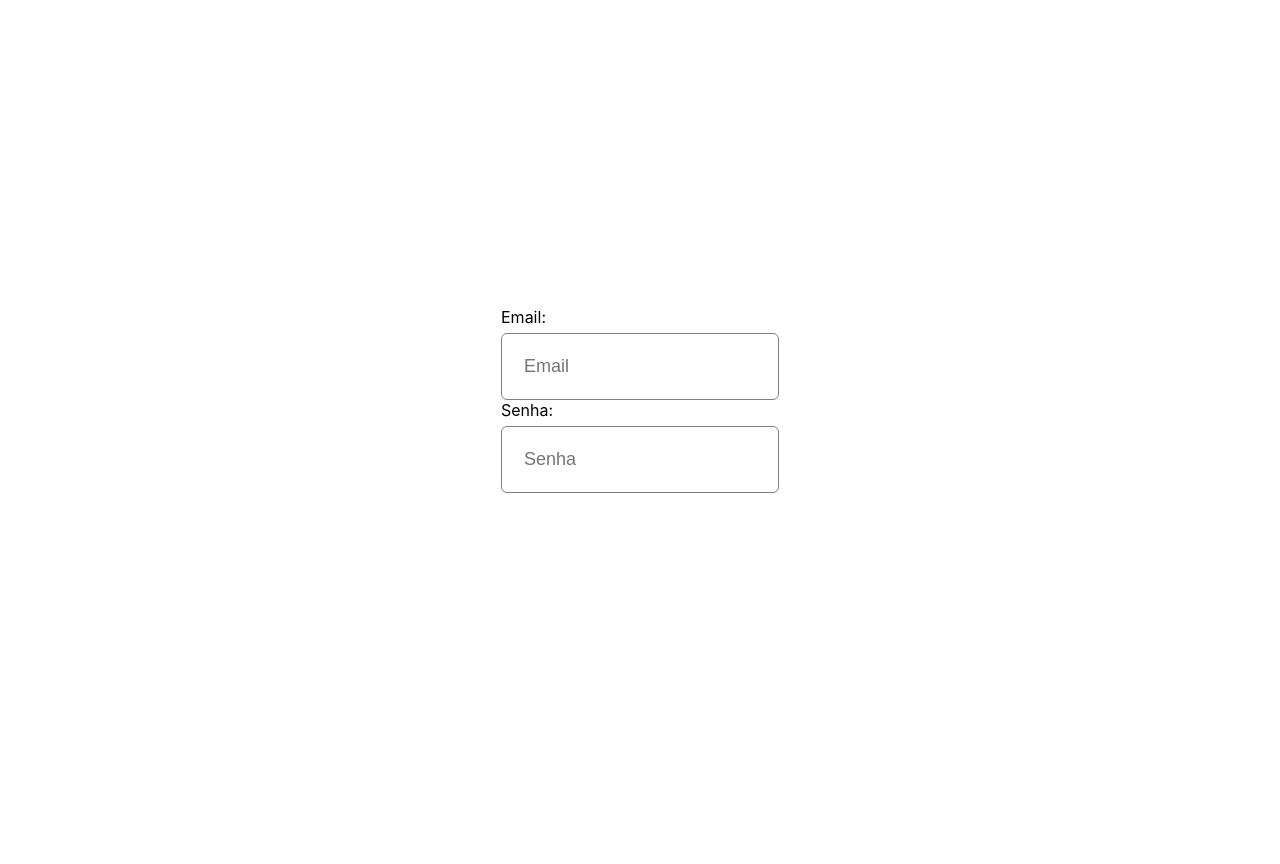
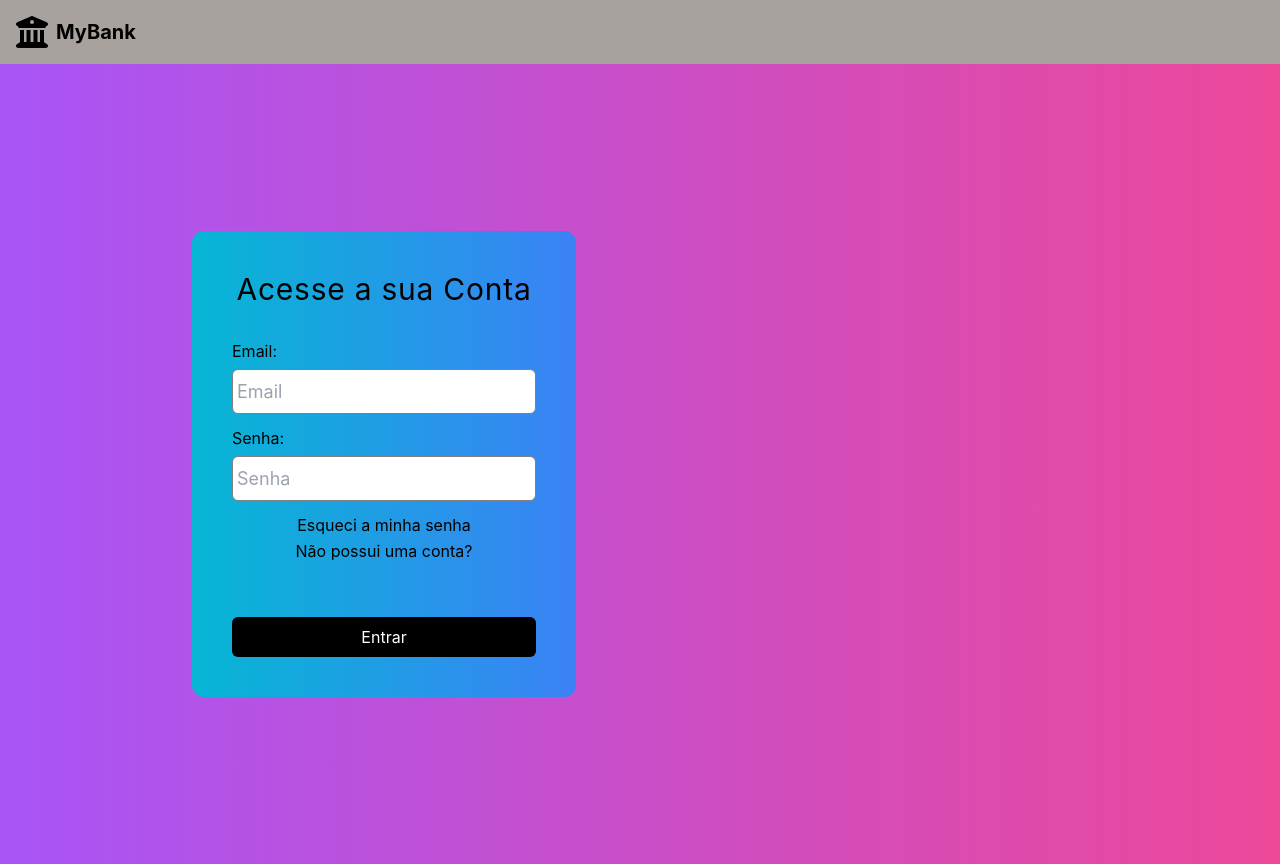
Before and after one commit to tcc-lucas-dafne/tcc-bank, a React (Create React App) app: page /login in a window 1280 px wide. Before the commit the page ends 800 px from the top, so only its background shows below. Built offline with nearby package versions, Linux system fonts and the light colour scheme.

Commit message:
feat: login/register page

```diff
--- a/package.json
+++ b/package.json
@@ -3,6 +3,9 @@
   "version": "0.1.0",
   "private": true,
   "dependencies": {
+    "@fortawesome/fontawesome-svg-core": "^6.5.2",
+    "@fortawesome/free-solid-svg-icons": "^6.5.2",
+    "@fortawesome/react-fontawesome": "^0.2.0",
     "@mui/material": "^5.14.18",
     "@testing-library/jest-dom": "^5.17.0",
     "@testing-library/react": "^13.4.0",
@@ -44,5 +47,8 @@
       "last 1 firefox version",
       "last 1 safari version"
     ]
+  },
+  "devDependencies": {
+    "tailwindcss": "^3.4.3"
   }
 }
--- /dev/null
+++ b/src/components/Navigation/index.tsx
@@ -0,0 +1,15 @@
+import { FontAwesomeIcon } from '@fortawesome/react-fontawesome';
+import { faBuildingColumns } from '@fortawesome/free-solid-svg-icons';
+
+const Navigation = () => {
+  return (
+    <div className='flex bg-stone-400 py-4 px-4'>
+      <div className='flex items-center gap-2'>
+        <FontAwesomeIcon icon={faBuildingColumns} size='2x' />
+        <h1 className='text-xl font-bold'>MyBank</h1>
+      </div>
+    </div>
+  )
+};
+
+export default Navigation;
--- a/src/components/TextInput/index.tsx
+++ b/src/components/TextInput/index.tsx
@@ -16,7 +16,14 @@ const TextInput = (props: ITextInputProps) => {
   return (
     <Container>
       {props.label && <Label isRequired={!!props.isRequired}>{props.label}:</Label>}
-      <Input type={props.type || "Login"} name={props.name} value={props.value} onChange={props.onChange} placeholder={props.placeholder} />
+      <Input
+        className="px-1 py-2"
+        type={props.type || "text"}
+        name={props.name}
+        value={props.value}
+        onChange={props.onChange}
+        placeholder={props.placeholder}
+      />
     </Container>
   )
 };
--- a/src/components/TextInput/style.ts
+++ b/src/components/TextInput/style.ts
@@ -7,7 +7,6 @@ interface LabelProps {
 export const Input = styled.input`
   border: 1px solid grey;
   border-radius: 6px;
-  padding: 22px;
   color: #000;
   outline: none;
   font-size: 18px;
--- a/src/index.css
+++ b/src/index.css
@@ -1,3 +1,7 @@
+@tailwind base;
+@tailwind components;
+@tailwind utilities;
+
 body {
   margin: 0;
   font-family: -apple-system, BlinkMacSystemFont, 'Segoe UI', 'Roboto', 'Oxygen',
--- a/src/pages/Login/index.tsx
+++ b/src/pages/Login/index.tsx
@@ -2,36 +2,137 @@ import { useState } from "react";
 import { Container } from "./style";
 import TextInput from "../../components/TextInput";
 
-type LoginForm = {
+type AccessForm = {
   email?: string;
   password?: string;
+  name?: string;
+  passwordConfirmation?: string;
 }
 
 const Login = () => {
-  const [loginForm, setLoginForm] = useState<LoginForm>({});
+  const [showLoginForm, setShowLoginForm] = useState<boolean>(false);
+  const [accessForm, setAccessForm] = useState<AccessForm>({});
+  const [activeView, setActiveView] = useState<"LOGIN" | "REGISTER">("LOGIN");
 
-  const handleLoginForm = (event: React.ChangeEvent<HTMLInputElement>) => {
-    setLoginForm((currState) => ({ ...currState, [event.target.name]: event.target.value }));
+  const handleAccessForm = (event: React.ChangeEvent<HTMLInputElement>) => {
+    setAccessForm((currState) => ({ ...currState, [event.target.name]: event.target.value }));
+  };
+
+  const login = () => {
+
+  };
+
+  const switchToCreate = () => {
+    setAccessForm({});
+    setActiveView("REGISTER");
+  };
+
+  const switchToLogin = () => {
+    setAccessForm({});
+    setActiveView("LOGIN");
+  };
+
+  const isLoginFormValid = () => {
+    return !(accessForm.email && accessForm.password);
+  };
+
+  const isRegisterFormValid = () => {
+    return !(
+      accessForm.email &&
+      accessForm.name &&
+      accessForm.password &&
+      accessForm.passwordConfirmation &&
+      accessForm.password === accessForm.passwordConfirmation
+    );
   };
 
   return (
-    <Container>
-      <form>
+    <Container className="h-screen bg-gradient-to-r from-purple-500 to-pink-500">
+      <div className="bg-gradient-to-r from-cyan-500 to-blue-500 p-10 w-96 rounded-xl absolute left-48">
+        <div className="flex flex-col gap-8">
+          {activeView === "LOGIN" && (
+            <>
+              <h3 className="text-3xl tracking-wide text-center">Acesse a sua Conta</h3>
+              <div className="flex flex-col gap-3">
                 <TextInput
                   name="email"
                   placeholder="Email"
                   label="Email"
-          onChange={handleLoginForm}
-          value={loginForm.email || ""}
+                  type="email"
+                  onChange={handleAccessForm}
+                  value={accessForm.email || ""}
                 />
                 <TextInput
                   name="password"
                   placeholder="Senha"
                   label="Senha"
-          onChange={handleLoginForm}
-          value={loginForm.password || ""}
+                  type="password"
+                  onChange={handleAccessForm}
+                  value={accessForm.password || ""}
                 />
-      </form>
+                <div>
+                  <p className="mb-0.5">Esqueci a minha senha</p>
+                  <p className="mb-0.5 cursor-pointer" onClick={switchToCreate}>Não possui uma conta?</p>
+                </div>
+              </div>
+              <button
+                onClick={login}
+                disabled={isLoginFormValid()}
+                className="w-full bg-black disabled:bg-black text-white rounded-md py-2 mt-5"
+              >
+                Entrar
+              </button>
+            </>
+          )}
+          {activeView === "REGISTER" && (
+            <>
+              <h3 className="text-3xl tracking-wide text-center">Criar Conta</h3>
+              <div className="flex flex-col gap-3">
+                <TextInput
+                  name="name"
+                  placeholder="Nome Completo"
+                  label="Nome Completo"
+                  type="text"
+                  onChange={handleAccessForm}
+                  value={accessForm.name || ""}
+                />
+                <TextInput
+                  name="email"
+                  placeholder="Email"
+                  label="Email"
+                  type="email"
+                  onChange={handleAccessForm}
+                  value={accessForm.email || ""}
+                />
+                <TextInput
+                  name="password"
+                  placeholder="Senha"
+                  label="Senha"
+                  type="password"
+                  onChange={handleAccessForm}
+                  value={accessForm.password || ""}
+                />
+                <TextInput
+                  name="passwordConfirmation"
+                  placeholder="Confirmação de Senha"
+                  label="Confirmação de Senha"
+                  type="password"
+                  onChange={handleAccessForm}
+                  value={accessForm.passwordConfirmation || ""}
+                />
+                <p className="mb-0.5 cursor-pointer" onClick={switchToLogin}>Já possuo uma conta</p>
+              </div>
+              <button
+                onClick={login}
+                disabled={isRegisterFormValid()}
+                className="w-full bg-black disabled:bg-black text-white rounded-md py-2 mt-5"
+              >
+                Criar Conta
+              </button>
+            </>
+          )}
+        </div>
+      </div>
     </Container>
   )
 };
--- a/src/routes.tsx
+++ b/src/routes.tsx
@@ -1,12 +1,15 @@
-import { Routes, Route } from 'react-router-dom';
+import { Routes, Route, Navigate } from 'react-router-dom';
 
 import Login from './pages/Login';
+import Navigation from './components/Navigation';
 
 const AppRoutes = () => {
   return (
     <div>
+      <Navigation />
       <Routes>
         <Route path="/login" element={<Login />} />
+        <Route path="*" element={<Navigate to="/login" />} />
       </Routes>
     </div>
   )
--- /dev/null
+++ b/tailwind.config.js
@@ -0,0 +1,10 @@
+/** @type {import('tailwindcss').Config} */
+module.exports = {
+  content: [
+    "./src/**/*.{js,jsx,ts,tsx}",
+  ],
+  theme: {
+    extend: {},
+  },
+  plugins: [],
+}
```
Also changed, not shown: 1 other file (tests, documents, lock files or other folders). Lines whose indentation alone changed are shown as unchanged.
